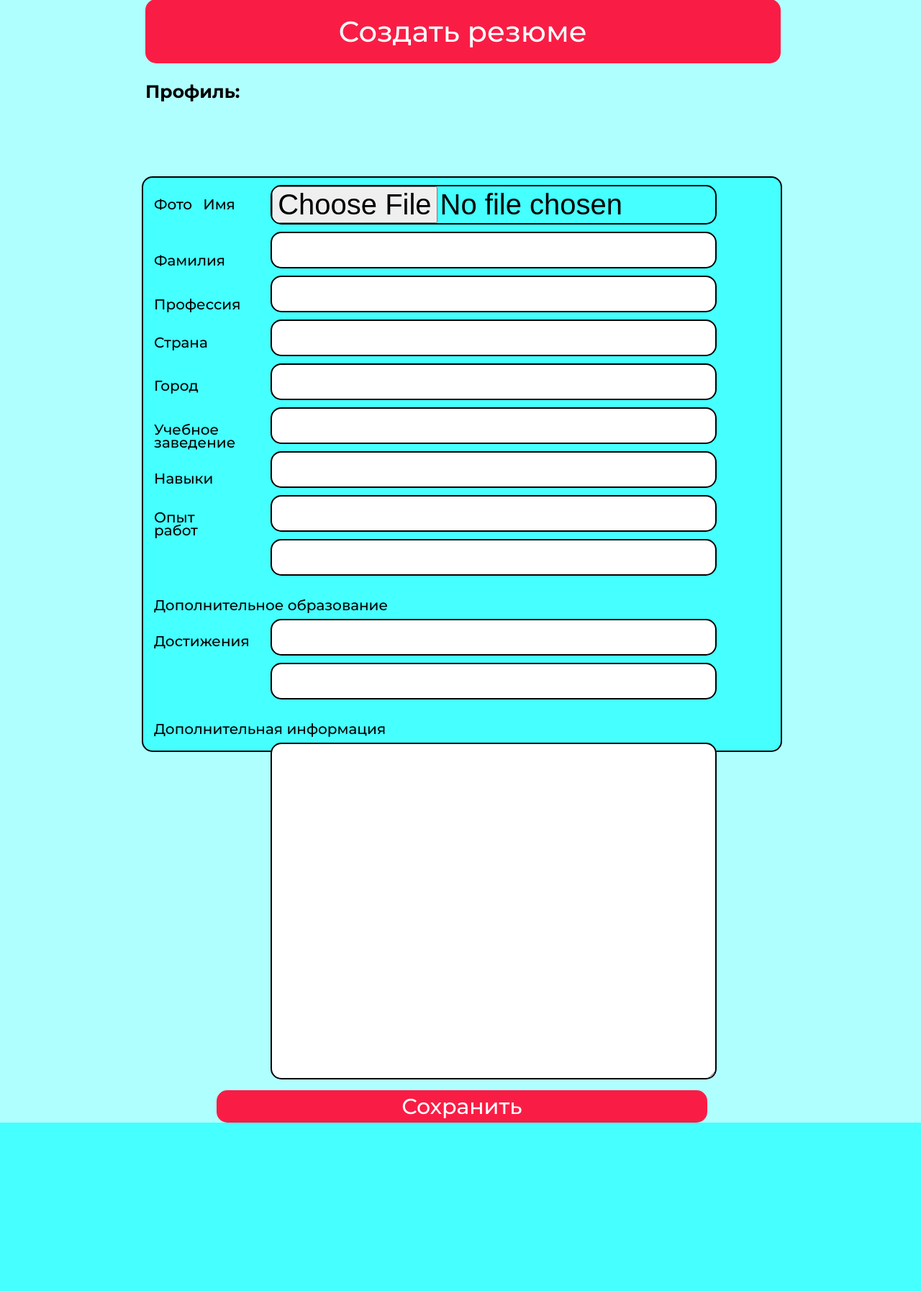
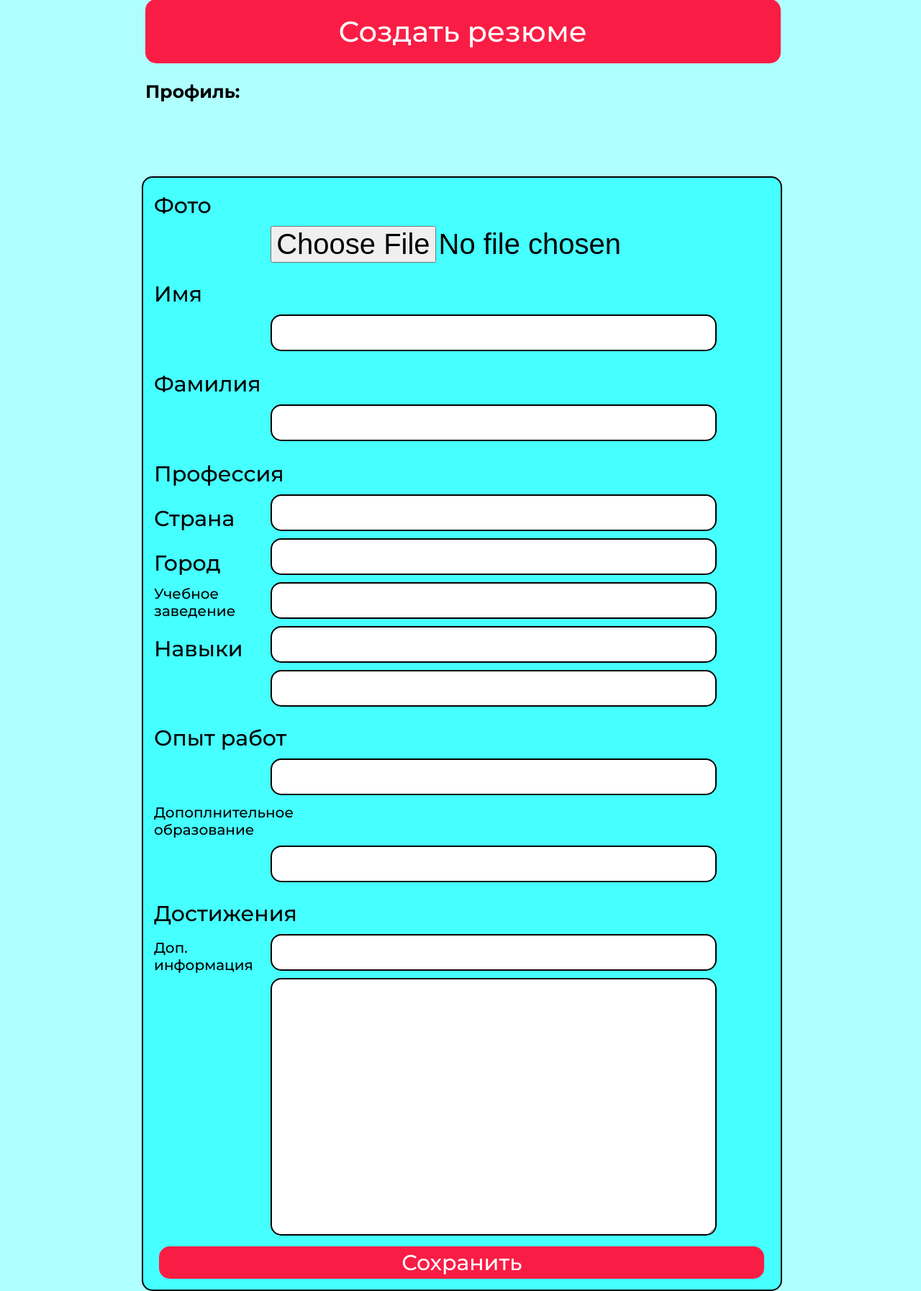
Before and after one commit to 1JigSaW/Useful_People, a Django app: page /account/ in a window 1280 px wide. Shown: the part 1093-2887 px from the top of the page at 72% size. Before the commit the page ends 2653 px from the top, so only its background shows below. Run offline with Django 3.2, Linux system fonts and the light colour scheme; the visitor is signed in with stand-in values (Sample User, id 1).

Commit message:
add form resume

```diff
--- a/UsefulPeople/people/forms.py
+++ b/UsefulPeople/people/forms.py
@@ -68,7 +68,7 @@ class ResumeForm(ModelForm):
     def __init__(self, *args, **kwargs):
         super(ResumeForm, self).__init__(*args, **kwargs)
         self.fields['photo'].widget = forms.FileInput(attrs={
-            'class': 'input_log',
+            'class': 'input_photo',
             })
         self.fields['first_name'].widget = forms.TextInput(attrs={
             'class': 'input_log',
@@ -89,7 +89,7 @@ class ResumeForm(ModelForm):
             'class': 'input_passwd',
             })
         self.fields['skills'].widget = forms.TextInput(attrs={
-            'class': 'input_passwd',
+            'class': 'input_skill',
             })
         self.fields['experience'].widget = forms.TextInput(attrs={
             'class': 'input_passwd',
@@ -101,5 +101,5 @@ class ResumeForm(ModelForm):
             'class': 'input_passwd',
             })
         self.fields['additional_information'].widget = forms.Textarea(attrs={
-            'class': 'input_passwd',
+            'class': 'input_addinfo',
             })
--- a/UsefulPeople/static/css/main.css
+++ b/UsefulPeople/static/css/main.css
@@ -599,11 +599,9 @@ body {
 	display: block;
 	position: absolute;
 	float: left;
-	height: 100%;
+
 	background: #46FFFF;
 	border: 2.7px solid;
-    margin-right: -50%;
-    border-radius: 15px;
     text-align: center;
     font-family: 'Montserrat', sans-serif;
 	margin: 5px;
@@ -612,6 +610,7 @@ body {
 	width: 69.5%;
 	border-radius: 15px;
 	border: 2.7px solid;
+	margin-bottom: 15px;
 }
 .resume_block_info {
 	float: left;
@@ -629,3 +628,129 @@ body {
 .resume_hidden {
 	display: block;
 }
+.form_resume_photo {
+	float: left;
+	font-size: 30px;
+	margin-left: 15px;
+	margin-top: 20px;
+	margin-right: 110px;
+}
+.form_resume_name {
+	float: left;
+	font-size: 30px;
+	margin-left: 15px;
+	margin-top: 25px;
+	margin-right: 110px;
+}
+.form_resume_name_2 {
+	float: left;
+	font-size: 30px;
+	margin-left: 15px;
+	margin-top: 27px;
+	margin-right: 50px;
+}
+.form_resume_profesion {
+	float: left;
+	font-size: 30px;
+	margin-left: 15px;
+	margin-top: 27px;
+	margin-right: 50px;
+}
+.form_resume_country {
+	float: left;
+	font-size: 30px;
+	margin-left: 15px;
+	margin-top: 25px;
+	margin-right: 50px;
+}
+.form_resume_city {
+	float: left;
+	font-size: 30px;
+	margin-left: 15px;
+	margin-top: 25px;
+	margin-right: 50px;
+}
+.form_resume_university {
+	float: left;
+	font-size: 20px;
+	padding-top: 17px;
+	margin-left: 15px;
+	text-align: left;
+}
+.form_resume_skills{
+	float: left;
+	font-size: 30px;
+	margin-top: 22px;
+	margin-right: 20px;
+	text-align: left;
+	margin-left: 15px;
+}
+.form_resume_exp{
+	float: left;
+	font-size: 30px;
+	margin-top: 25px;
+	margin-right: 20px;
+	text-align: left;
+	margin-left: 15px;
+}
+.form_resume_university {
+	float: left;
+	font-size: 20px;
+	padding-top: 12px;
+	margin-left: 15px;
+	text-align: left;
+}
+.form_resume_achiv{
+	float: left;
+	font-size: 30px;
+	margin-left: 15px;
+	margin-top: 25px;
+	margin-right: 10px;
+}
+.form_resume_addinfo {
+	float: left;
+	font-size: 20px;
+	padding-top: 17px;
+	margin-left: 15px;
+	text-align: left;
+	margin-right: 10px;
+}
+.resume_button {
+	font-size: 30px;
+	width: 95%;
+	height: 45px;
+	border: 0;
+	border-radius: 15px;
+	color: #ffffff;
+	background: #F91D45;
+	font-family: 'Montserrat', sans-serif;
+	margin-top: 15px;
+	margin-bottom: 15px;
+}
+.input_skill {
+	margin-right: 10%;
+	float: right;
+	font-size: 40px;
+	width: 70%;
+	border-radius: 15px;
+	border: 2.5px solid;
+	margin-top: 10px;
+}
+.input_addinfo {
+	margin-right: 10%;
+	float: right;
+	font-size: 30px;
+	width: 70%;
+	height: 10%;
+	border-radius: 15px;
+	border: 2.5px solid;
+	margin-top: 10px;
+}
+.input_photo {
+	margin-right: 10%;
+	float: right;
+	font-size: 40px;
+	width: 70%;
+	margin-top: 10px;
+
+}
--- a/UsefulPeople/templates/account.html
+++ b/UsefulPeople/templates/account.html
@@ -25,55 +25,57 @@
 					{% for message in messages %}
 						<p>{{message}}</p>
 					{% endfor %}
-					<div class="label_reg_log">
+					<div class="form_resume_photo">
 						<label>Фото</label>
 					</div>
 					{{ form.photo }}
-					<div class="label_reg_log">
-						<label for="registratiom">Имя</label>
+					<div class="form_resume_name">
+						<label>Имя</label>
 					</div>
 					{{ form.first_name }}
-					<div class="label_reg_email">
-						<label for="registratiom">Фамилия</label>
+					<div class="form_resume_name_2">
+						<label>Фамилия</label>
 					</div>
 					{{ form.last_name }}
-					<div class="label_reg_password">
-						<label for="registratiom">Профессия</label>
+					<div class="form_resume_profesion">
+						<label>Профессия</label>
 					</div>
 					{{ form.profession }}
-					<div class="label_reg_password2">
-						<label for="registratiom">Страна</label>
+					<div class="form_resume_country">
+						<label>Страна</label>
 					</div>
 					{{ form.country }}
-					<div class="label_reg_password2">
-						<label for="registratiom">Город</label>
+					<div class="form_resume_city">
+						<label>Город</label>
 					</div>
 					{{ form.city }}
-					<div class="label_reg_password2">
-						<label for="registratiom">Учебное<br>заведение</label>
+					<div class="form_resume_university">
+						<label>Учебное<br>заведение</label>
 					</div>
 					{{ form.university }}
-					<div class="label_reg_password2">
-						<label for="registratiom">Навыки</label>
+					<div class="form_resume_skills">
+						<label>Навыки</label>
 					</div>
 					{{ form.skills }}
-					<div class="label_reg_password2">
-						<label for="registratiom">Опыт<br>работ</label>
+					<div class="form_resume_exp">
+						<label>Опыт работ</label>
 					</div>
 					{{ form.experience }}
-					<div class="label_reg_password2">
-						<label for="registratiom">Дополнительное образование</label>
+					<div class="form_resume_university">
+						<label>Допоплнительное<br>образование</label>
 					</div>
 					{{ form.additional_education }}
-					<div class="label_reg_password2">
-						<label for="registratiom">Достижения</label>
+					<div class="form_resume_achiv">
+						<label>Достижения</label>
 					</div>
 					{{ form.achievements }}
-					<div class="label_reg_password2">
-						<label for="registratiom">Дополнительная информация</label>
+					<div class="form_resume_addinfo">
+						<label>Доп.<br>информация</label>
 					</div>
 					{{ form.additional_information }}
-					<button type="submit" class="auth_button">Сохранить</button>
+					<div>
+						<button type="submit" class="resume_button">Сохранить</button>
+					</div>
 				</form>
 			</div>
 		</div>
```
